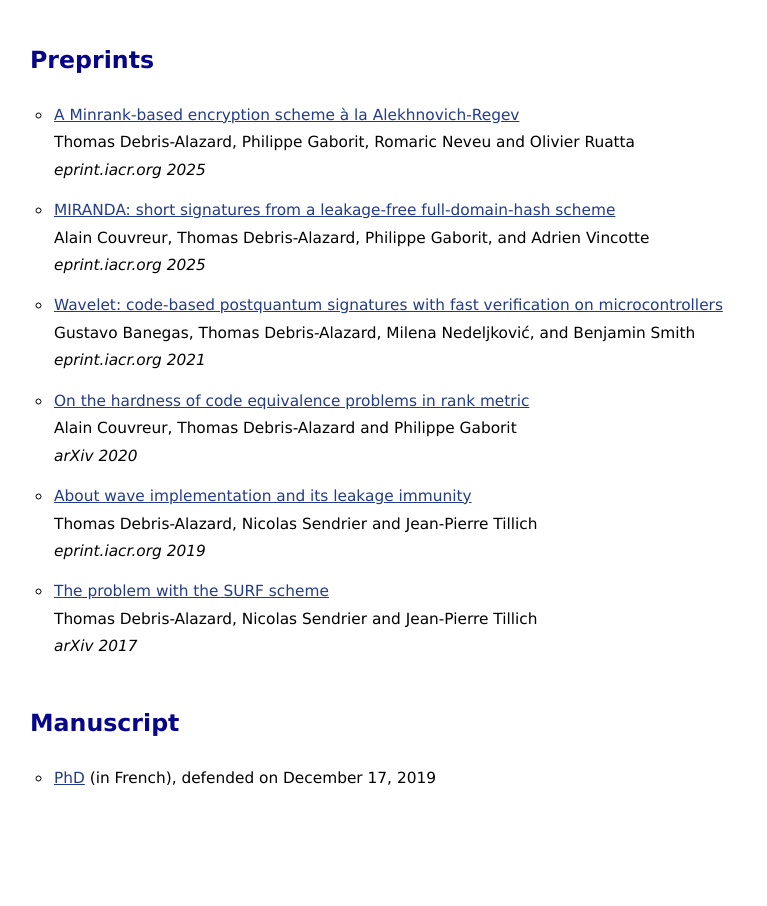
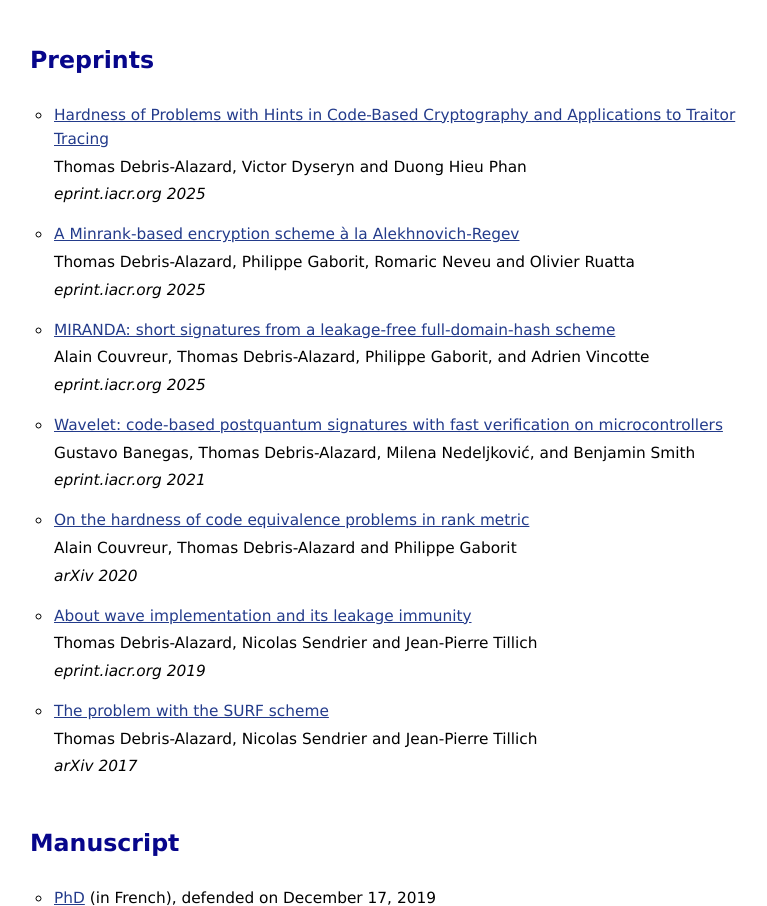
Before and after one commit to tdebris/personnalWebSite, a plain HTML site: page index.html in a window 1280 px wide. Shown: the part 3349-4255 px from the top of the page, without its empty margins (245-1012 px from the left). Drawn offline with Linux system fonts and the light colour scheme.

Commit message:
ajout preprint

```diff
--- a/index.html
+++ b/index.html
@@ -223,6 +223,11 @@
                 <h2>Preprints</h2>
                 <ul>
                     <li>
+                        <a href="https://eprint.iacr.org/2025/2151">Hardness of Problems with Hints in Code-Based Cryptography and Applications to Traitor Tracing</a>
+                        <span class="authors">Thomas Debris-Alazard, Victor Dyseryn and Duong Hieu Phan</span>
+                        <span class="conference-title">eprint.iacr.org 2025</span>
+                    </li>
+                    <li>
                         <a href="https://eprint.iacr.org/2025/1879">A Minrank-based encryption scheme à la Alekhnovich-Regev</a>
                         <span class="authors">Thomas Debris-Alazard, Philippe Gaborit, Romaric Neveu and Olivier Ruatta</span>
                         <span class="conference-title">eprint.iacr.org 2025</span>
```
Also changed, not shown: 1 other file.
